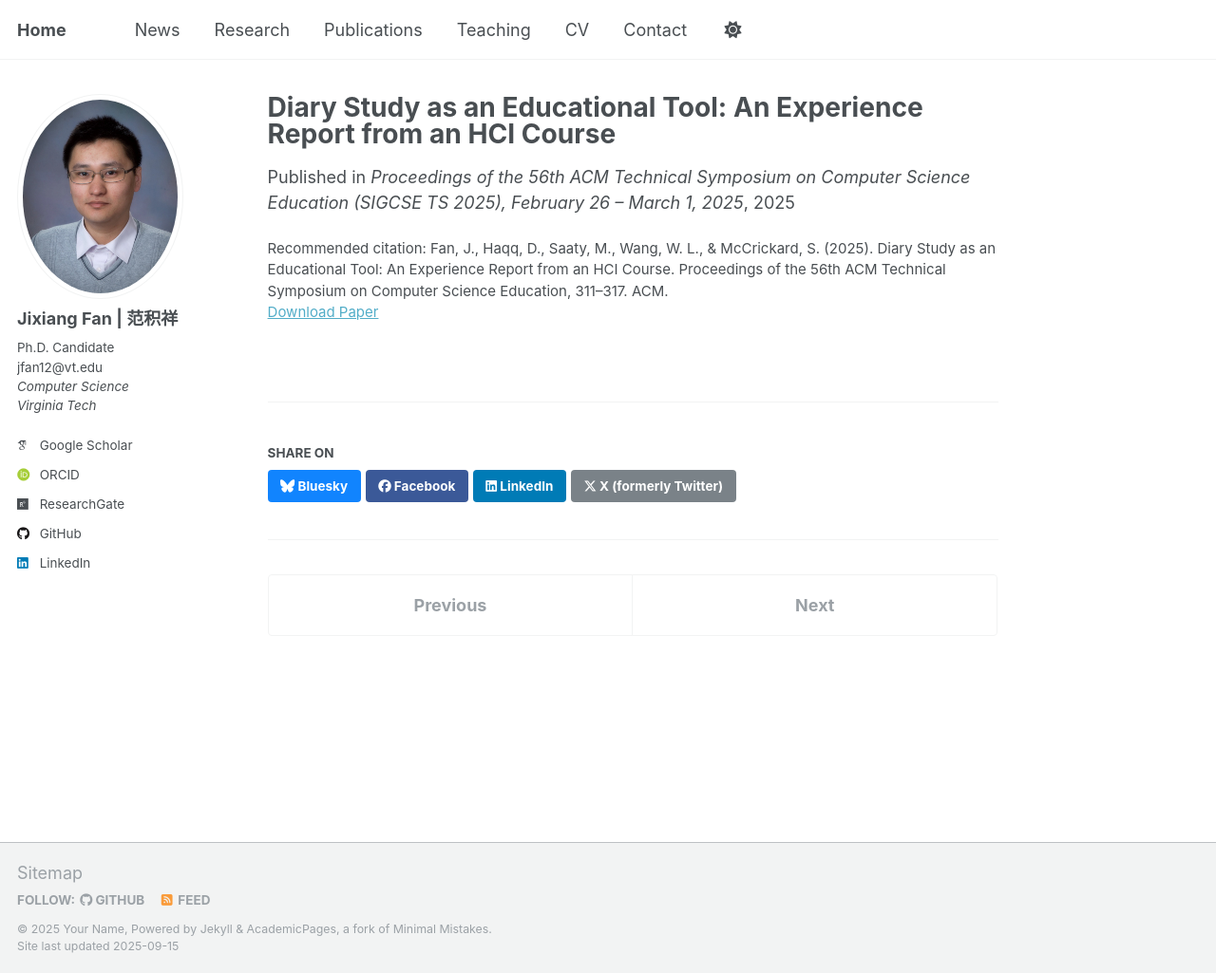
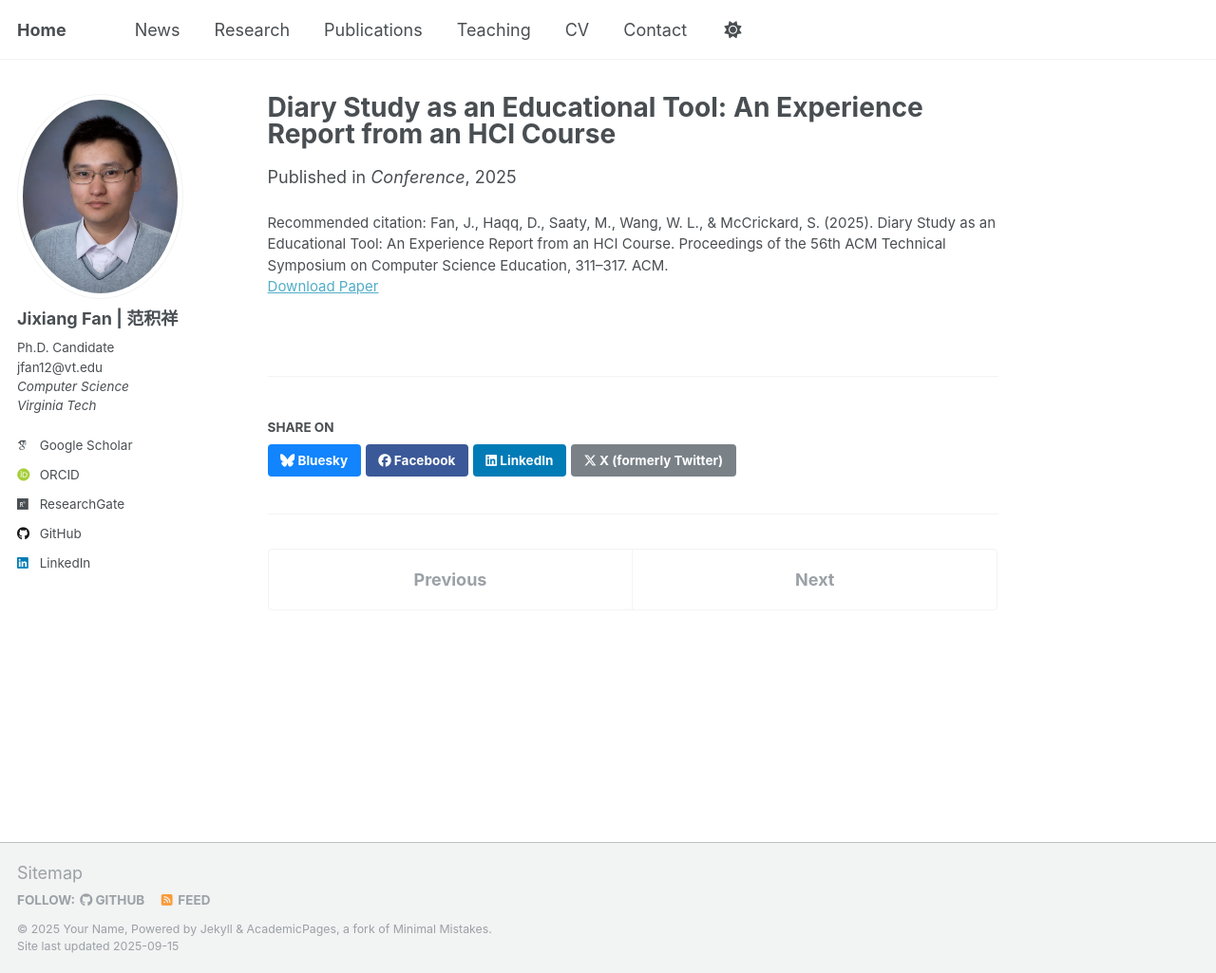
Before and after one commit to JixiangFan/web, a Jekyll site: the page built from _publications/2010-10-01-paper-title-number-2.md, in a window 1280 px wide and 1025 px high. Shown: the whole window at 95% size. Built offline with Jekyll 4.4.1, drawn with Linux system fonts in a browser that asks for light colours; some web fonts are replaced.

Commit message:
Update 2010-10-01-paper-title-number-2.md

```diff
--- a/_publications/2010-10-01-paper-title-number-2.md
+++ b/_publications/2010-10-01-paper-title-number-2.md
@@ -3,7 +3,7 @@ title: "Diary Study as an Educational Tool: An Experience Report from an HCI Cou
 collection: publications
 permalink: /publication/sigcse2025-diary-study
 date: 2025-02-26
-venue: "Proceedings of the 56th ACM Technical Symposium on Computer Science Education (SIGCSE TS 2025), February 26 – March 1, 2025"
+venue: "Conference"
 paperurl: "https://dl.acm.org/doi/10.1145/3641554.3701845"
 excerpt: 'Published at SIGCSE TS 2025. [ACM DL link](https://dl.acm.org/doi/10.1145/3641554.3701845)'
 citation: 'Fan, J., Haqq, D., Saaty, M., Wang, W. L., & McCrickard, S. (2025). Diary Study as an Educational Tool: An Experience Report from an HCI Course. Proceedings of the 56th ACM Technical Symposium on Computer Science Education, 311–317. ACM.'
```
